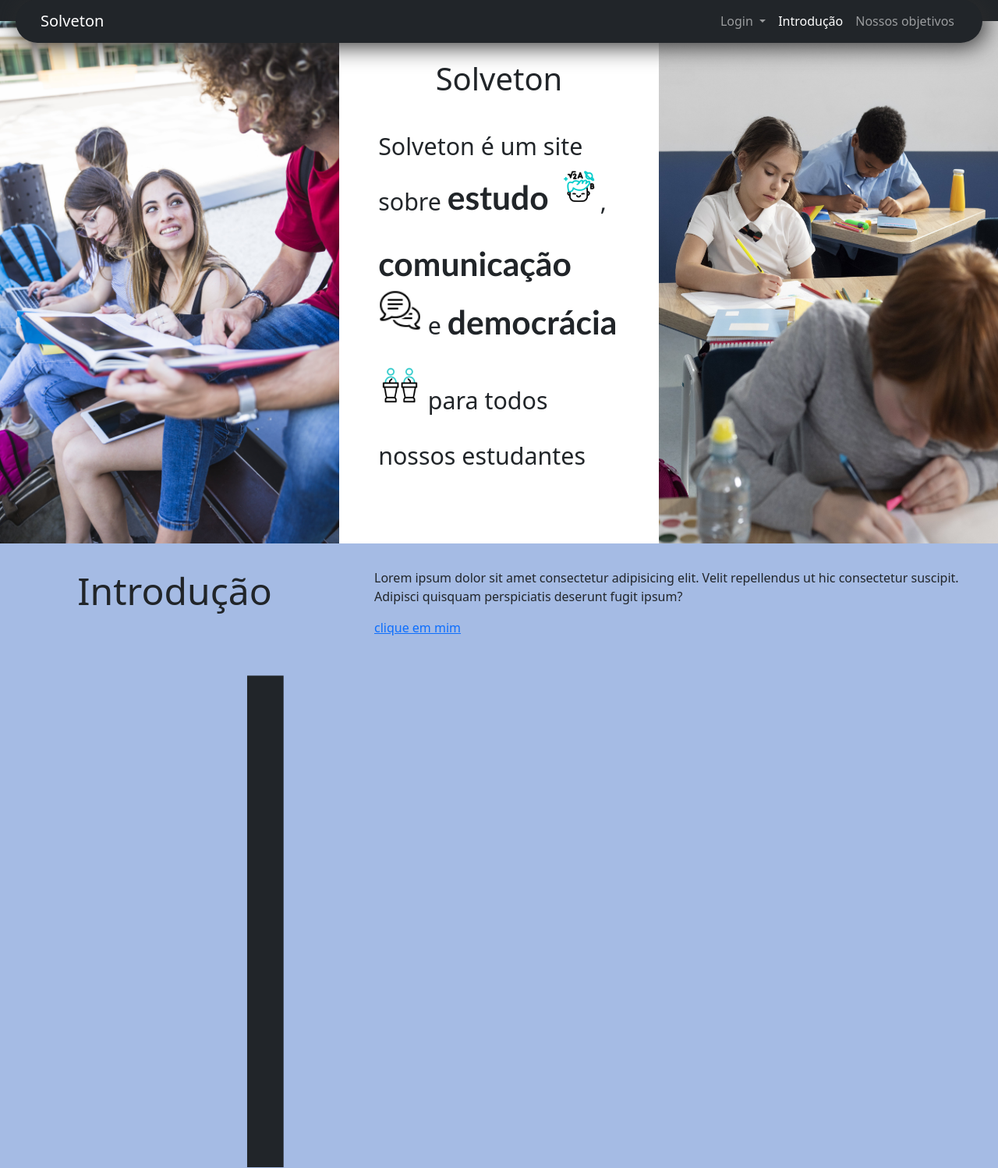
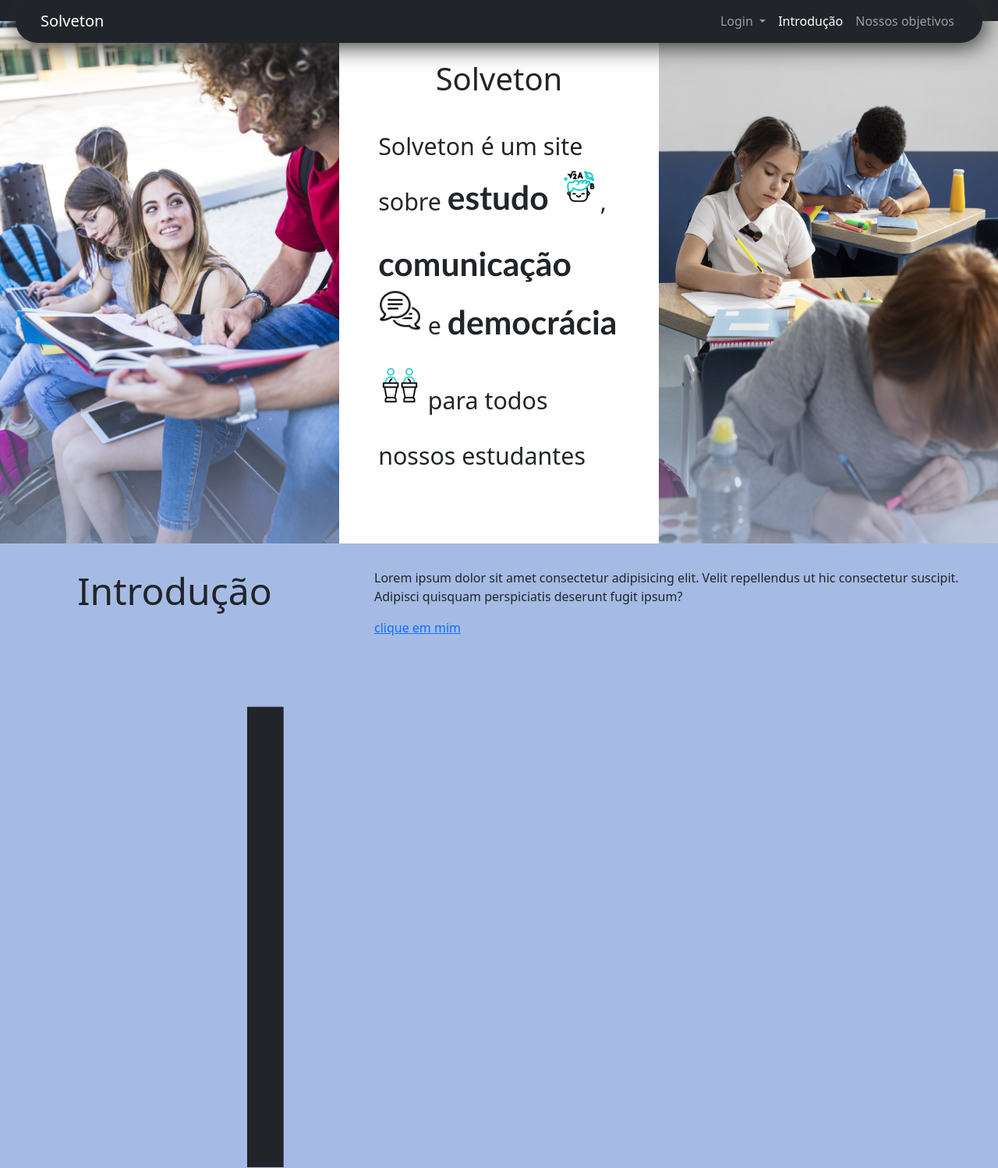
Before and after one commit to carlosnacamura/solveton, a PHP site: page / in a window 1280 px wide; the page is wider, and only the part inside the window is pictured. Shown: the part 21-1519 px from the top of that part at 78% size. Run offline with PHP 8.4, Linux system fonts and the light colour scheme.

Commit message:
Mudanças/Sombreamento nas imagens

```diff
--- a/1efeito/1efeito.css
+++ b/1efeito/1efeito.css
@@ -40,7 +40,7 @@ section .s-title {
 section .s-title::after {
   content: "|";
   position: absolute;
-  margin: -170px 0px 0px -60px;
+  margin: -130px 0px 0px -60px;
   font-size: 80vh;
 }
 section .s-title h1 {
--- a/css/style.css
+++ b/css/style.css
@@ -25,6 +25,15 @@ a.navbar-brand {
 .bottom_header img {
     width: 34%;
 }
+.gradient {
+    background-image: linear-gradient(transparent 45%,rgb(165, 187, 228));
+    position: absolute;
+    width: 34%;
+    height: 110vh;
+}
+.right_gradient {
+    right: 0;
+}
 .presentation {
     padding: 50px;
     width: 70vw !important;
@@ -48,3 +57,7 @@ a.navbar-brand {
 img.icons {
     width: 18%;
 }
+footer {
+    background-image: linear-gradient();
+    height: 50vh;
+}
--- a/index.html
+++ b/index.html
@@ -103,6 +103,7 @@
           src="imgs/image_headerBottom_left.jpg"
           alt="Pessoas de visão lateral corrigindo erros gramaticais"
         />
+        <div class="gradient left_gradient"></div>
         <div class="presentation">
           <h1>Solveton</h1>
           <p>
@@ -136,6 +137,7 @@
           src="imgs/image_headerBottom_right.jpg"
           alt="Crianças em sala de aula tendo aula"
         />
+        <div class="gradient right_gradient"></div>
       </div>
     </header>
     <main>
@@ -268,5 +270,12 @@
         </div>
       </section>
     </main>
+    <footer>
+      <div class="footer_informations">
+        <h1>Informaões do site</h1>
+        <p>Imagens do <a href="https://br.freepik.com/">Freepik</a></p>
+        <p>Icons tirado do <a href="https://www.flaticon.com/br/icones-gratis/html">Flaticon</a></p>
+      </div>
+    </footer>
   </body>
 </html>
--- a/js/scrollReveal.js
+++ b/js/scrollReveal.js
@@ -1 +1 @@
-ScrollReveal({reset:true}).reveal('.s-content', { delay: 500 });
+ScrollReveal({reset:true}).reveal('.s-content', { delay: 250 });
```
